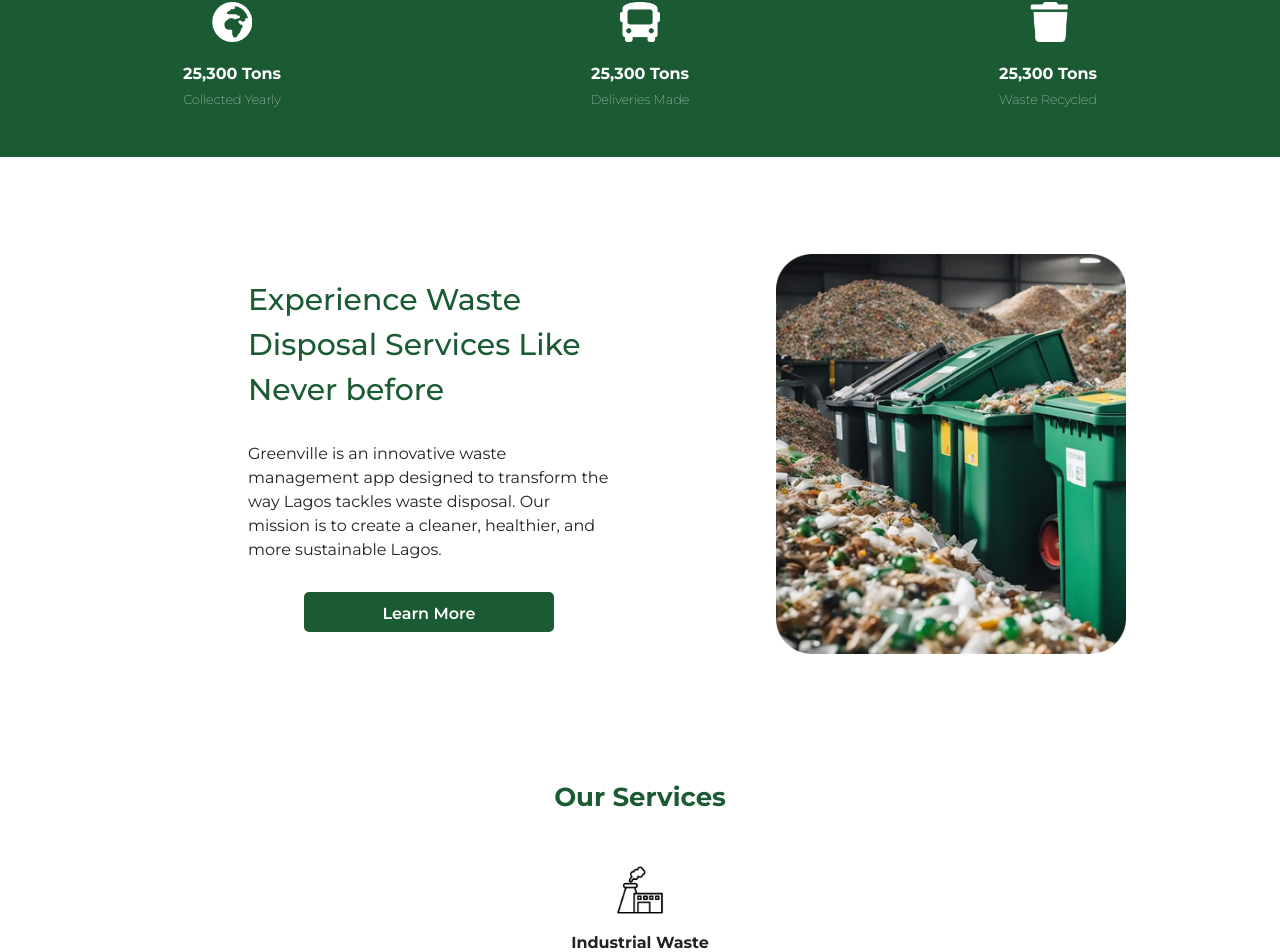
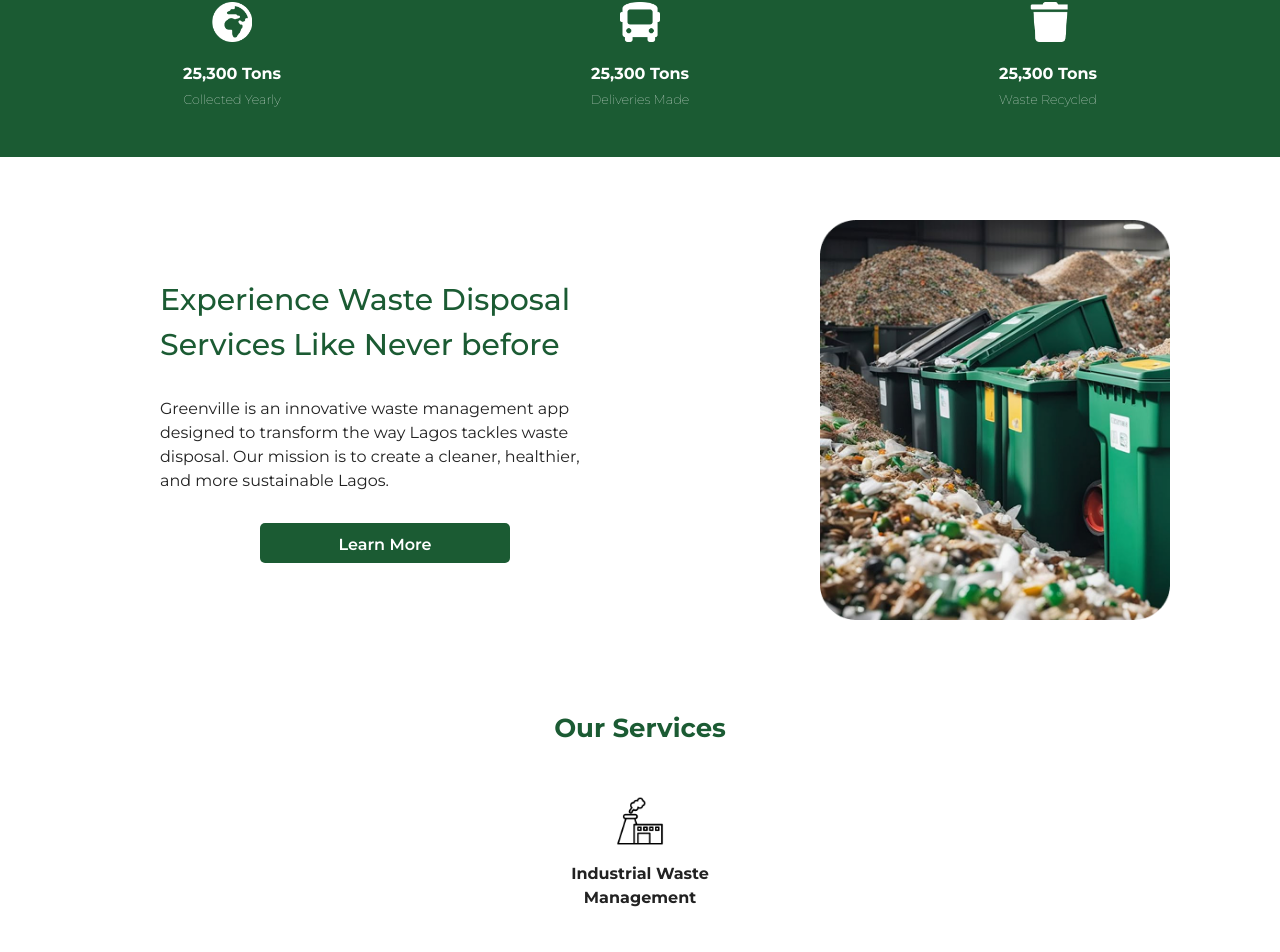
Before and after one commit to wealthralph/greenville, a React (Vite) app in the folder Greenville/: page / in a window 1280 px wide. Shown: the part 982-1934 px from the top of the page. Built offline with nearby package versions, Linux system fonts and the light colour scheme.

Commit message:
updated index.css

```diff
--- a/Greenville/src/index.css
+++ b/Greenville/src/index.css
@@ -1586,11 +1586,7 @@ progress::-webkit-progress-bar {
   border: 1px solid var(--footer);
 }
 
-  .whatIsGreenville {
-    width: 80%;
-  }
-
-
+/*Areas We Cover*/
   .ikoyi {
     width: 140px;
     background-image: url(./assets/images/ikoyi.jpeg);
```
